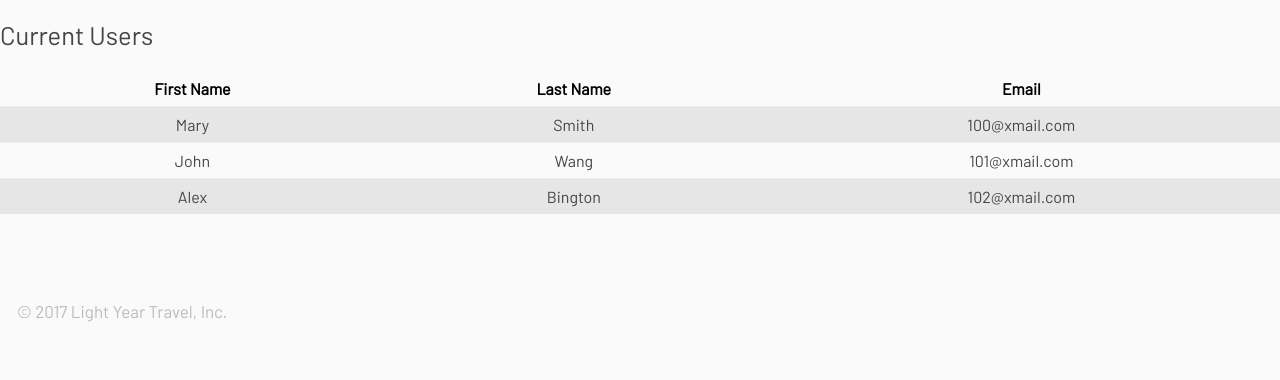
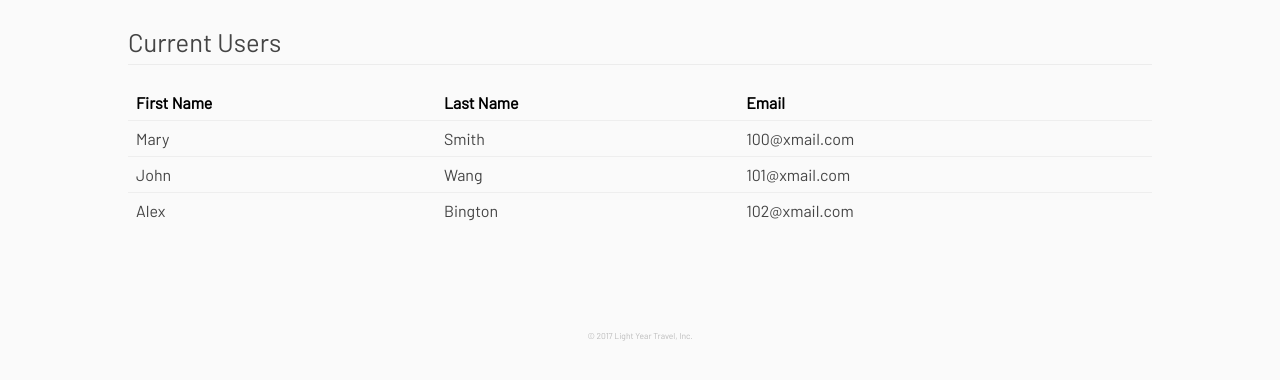
Before and after one commit to manymeeting/CoolCompany, a PHP site: page /users.php in a window 1280 px wide. Shown: the part 72-452 px from the top of the page. Run offline with PHP 8.4, Linux system fonts and the light colour scheme; the visitor is signed in with stand-in values (Sample User, id 1).

Commit message:
update table styles and the users list

```diff
--- a/css/table.css
+++ b/css/table.css
@@ -1,14 +1,28 @@
-.table td, .table th
+.table_title
 {
-  text-align: center;
+	font-size: 1.5em;
+	width: 80%;
+	margin: 20px auto 0 auto;
+	text-align: left;
+	border-bottom: 1px solid #ececec;
 }
 
+.table
+{
+	width: 80%;
+	margin: 20px auto;
+}
 .table th
 {
-  font-weight: bold;
+ 	font-weight: bold;
 }
 
-.table tbody tr:nth-child(odd)
+.table td.text, table tr.text
 {
-  background: #e6e6e6;
+	text-align: left;
 }
+
+.table td.num, table tr.num
+{
+	text-align: right;
+}
--- a/users.php
+++ b/users.php
@@ -9,7 +9,7 @@ if(!isset($_SESSION["valid"]))
 <html>
 <head>
     <?php require "general_header.php" ?>
-    <link rel="stylesheet" type="text/css" href="./css/home.css">
+    <link rel="stylesheet" type="text/css" href="./css/coolCompany.css">
 </head>
 
 <body>
@@ -32,7 +32,7 @@ if(!isset($_SESSION["valid"]))
   </div>
 
   <div id="home_content" class="row">
-    <h2>Current Users</h2>
+    <p class="table_title">Current Users</p>
     <table class="table">
       <thead>
         <tr>
@@ -42,9 +42,9 @@ if(!isset($_SESSION["valid"]))
         </tr>
       </thead>
       <tbody>
-        <tr><td>Mary</td><td>Smith</td><td>100@xmail.com</td></tr>
-        <tr><td>John</td><td>Wang</td><td>101@xmail.com</td></tr>
-        <tr><td>Alex</td><td>Bington</td><td>102@xmail.com</td></tr>
+        <tr class="text"><td>Mary</td><td>Smith</td><td>100@xmail.com</td></tr>
+        <tr class="text"><td>John</td><td>Wang</td><td>101@xmail.com</td></tr>
+        <tr class="text"><td>Alex</td><td>Bington</td><td>102@xmail.com</td></tr>
       </tbody>
     </table>
   </div>
```
